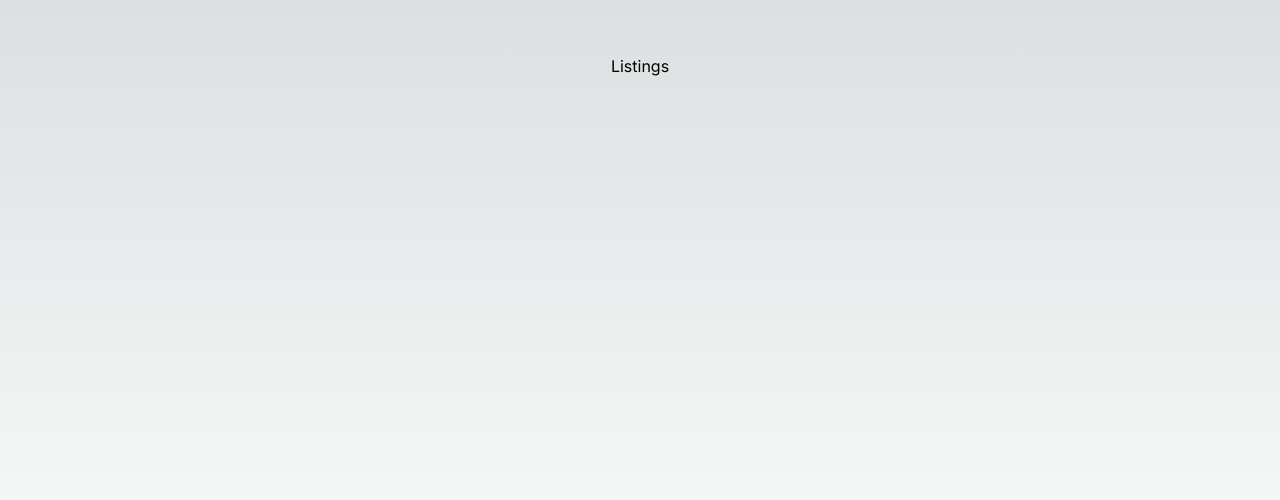
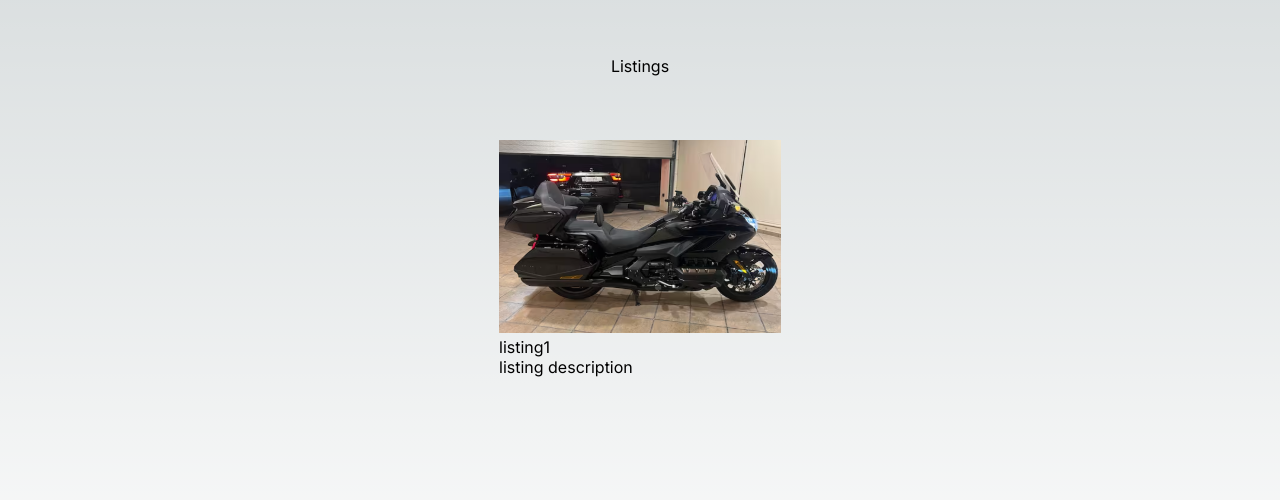
Before and after one commit to cpramshad/nextjs-env-variables, a Next.js app: page /lpv in a window 1280 px wide. Shown: the part 104-604 px from the top of the page. Built offline with nearby package versions, Linux system fonts and the light colour scheme.

Commit message:
Add Listing component

```diff
--- a/pages/components/LPV/LPV.tsx
+++ b/pages/components/LPV/LPV.tsx
@@ -1,6 +1,16 @@
 import React from "react";
+import { Listing } from "../Listing/Listing";
 import styles from "./LPV.module.css";
 
 export const LPV = () => {
-  return <div className={styles.center}>Listings</div>;
+  return (
+    <div>
+      <div className={styles.center}>Listings</div>
+      <Listing
+        imageUrl="/listing-image.png"
+        title="listing1"
+        subtitle="listing description"
+      />
+    </div>
+  );
 };
--- /dev/null
+++ b/pages/components/Listing/Listing.module.css
@@ -0,0 +1,7 @@
+.container {
+  display: flex;
+}
+.image-container {
+  border-radius: "5px";
+  overflow: "hidden";
+}
--- /dev/null
+++ b/pages/components/Listing/Listing.tsx
@@ -0,0 +1,31 @@
+import Image from "next/image";
+import styles from "./Listing.module.css";
+interface ListingProps {
+  imageUrl: string;
+  title: string;
+  subtitle: string;
+}
+
+export const Listing: React.FC<ListingProps> = ({
+  imageUrl,
+  title,
+  subtitle,
+}) => {
+  return (
+    <div>
+      <div className={styles.imageContainer}>
+        <Image
+          alt="listing image"
+          src={imageUrl}
+          width={282}
+          height={193}
+          objectFit="cover"
+        />
+      </div>
+      <div>
+        <div>{title}</div>
+        <div>{subtitle}</div>
+      </div>
+    </div>
+  );
+};
```
Also changed, not shown: public/listing-image.png (added).
